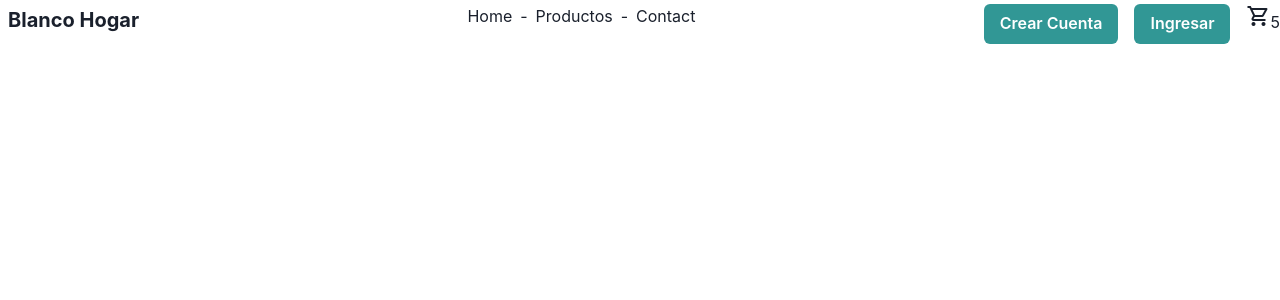
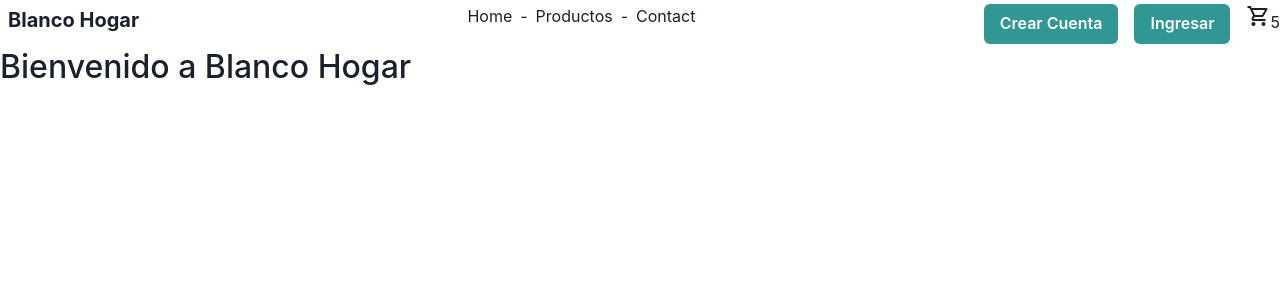
Before and after one commit to nicolastallone/BlancoHogar-Tallone, a React (Vite) app: page / in a window 1280 px wide. Shown: the top 300 px of the page. Built offline with nearby package versions, Linux system fonts and the light colour scheme.

Commit message:
correccion

```diff
--- a/src/App.jsx
+++ b/src/App.jsx
@@ -11,7 +11,7 @@ const App = () => {
     <ChakraProvider>
 
         <NavBar/>
-        <ItemListContainer saludo={'Bienvenido'}/>
+        <ItemListContainer saludo={'Bienvenido a Blanco Hogar'}/>
 
     </ChakraProvider>
     </>
--- a/src/components/ItemListContainer.jsx
+++ b/src/components/ItemListContainer.jsx
@@ -1,9 +1,11 @@
 import React from 'react'
 
 const ItemListContainer = ({saludo}) => {
-  console.log(saludo)
+
   return (
-    <div></div>
+    <div>
+      <h2>{saludo}</h2>
+    </div>
   )
 }
 
```
